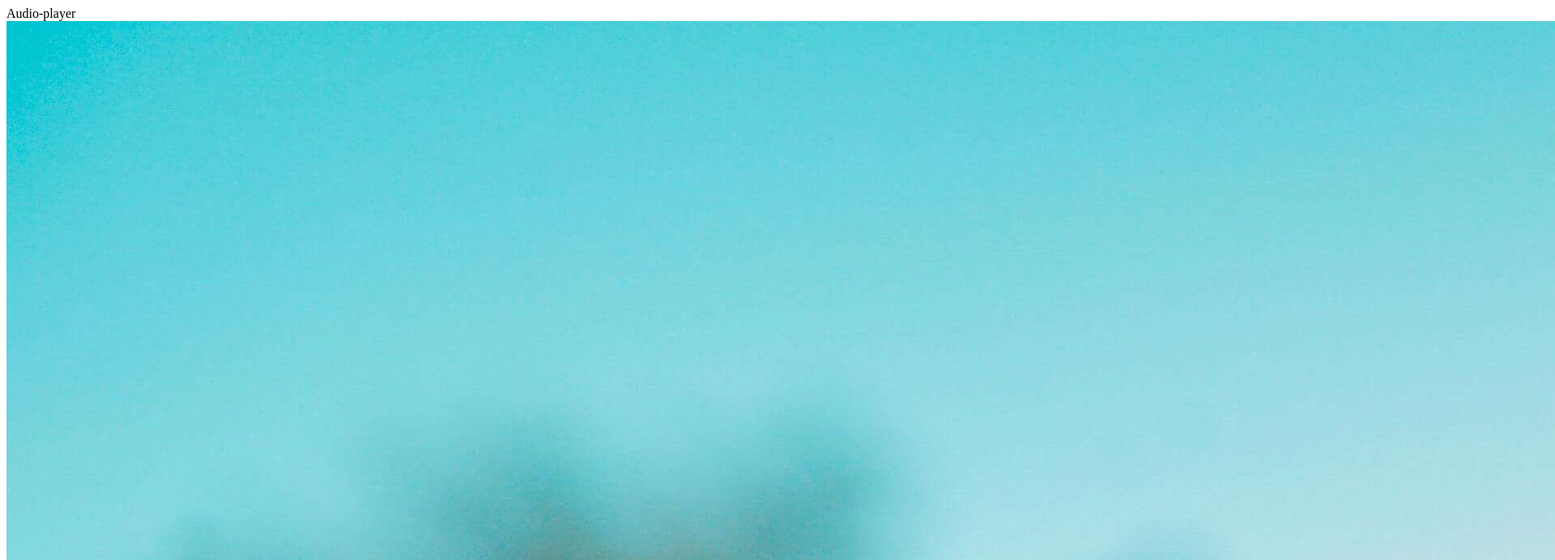
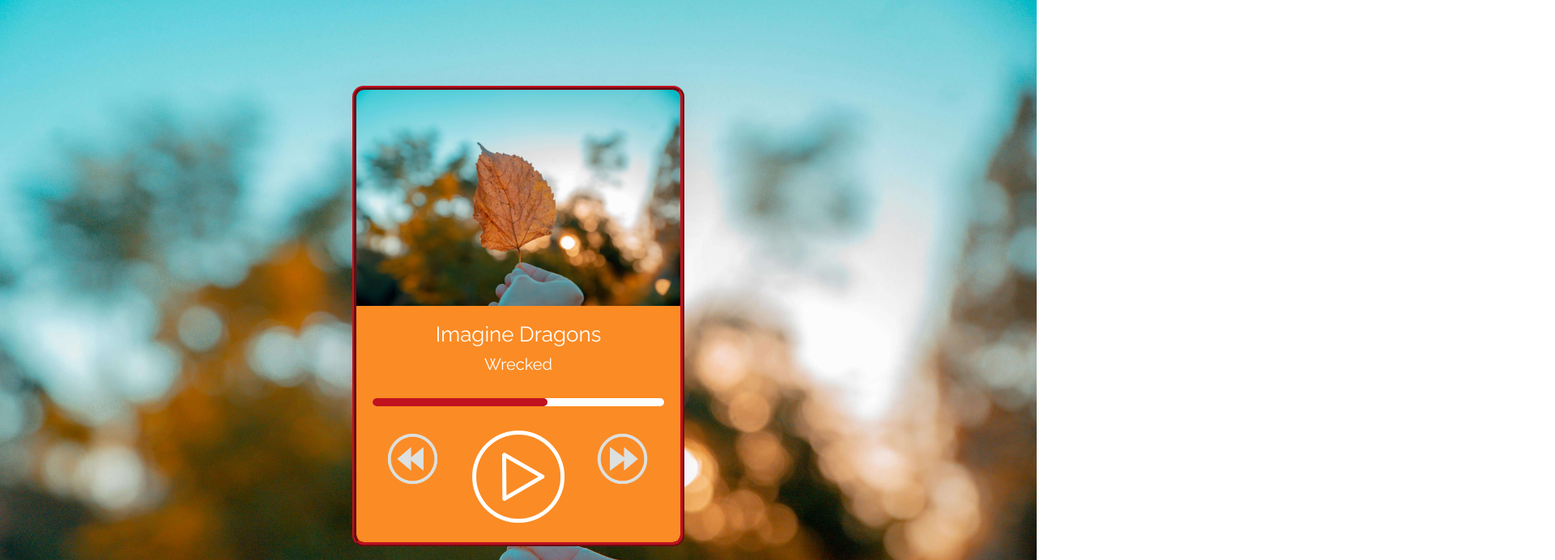
Before and after one commit to SerpentSveta/projects-rs-school, a plain HTML site: page js30-audio-player/index.html in a window 1280 px wide. Shown: the top 692 px of the page at 81% size, 1920 px wide, since content can reach past the window. Drawn offline with Linux system fonts and the light colour scheme.

Commit message:
feat: add style

```diff
--- a/js30-audio-player/index.html
+++ b/js30-audio-player/index.html
@@ -3,12 +3,17 @@
 <head>
     <meta charset="UTF-8">
     <meta name="viewport" content="width=device-width, initial-scale=1.0">
+    <link rel="preconnect" href="https://fonts.googleapis.com">
+    <link rel="preconnect" href="https://fonts.gstatic.com" crossorigin>
+    <link href="https://fonts.googleapis.com/css2?family=Raleway:ital,wght@0,100..900;1,100..900&display=swap"
+        rel="stylesheet">
+    <link rel="stylesheet" href="./style.css">
     <title>Audio-player</title>
 </head>
 <body>
 <div class="pleer__wrapper cover-1">
     <section class="pleer">
-        <div class="h1">Audio-player</div>
+        <h1 class="h1__title">Audio-player</h1>
         <div class="pleer__img"><img class="cover" src="./assets/img/cover-1.jpg" alt="Track cover"></div>
         <div class="pleer__description">
             <div class="pleer__title">
--- /dev/null
+++ b/js30-audio-player/style.css
@@ -0,0 +1,114 @@
+html {
+    box-sizing: border-box;
+    scroll-behavior: smooth;
+    width: 100%;
+    height: 100%;
+}
+
+*,
+::after,
+::before {
+    box-sizing: inherit;
+}
+
+body {
+    width: 100%;
+    height: 100%;
+    margin: 0;
+    padding: 0;
+    font-family: "Raleway", sans-serif;
+    font-optical-sizing: auto;
+    font-weight: 400;
+    font-style: normal;
+}
+
+.pleer__wrapper {
+    background: center / contain no-repeat url("./assets/img/cover-1.jpg");
+    background-size: 100% auto;
+    width: 100%;
+    height: 100vh;
+    display: flex;
+    flex-direction: column;
+    justify-content: center;
+    align-items: center;
+}
+
+.h1__title {
+    display: none;
+}
+
+.pleer {
+    max-width: 400px;
+    width: 100%;
+    margin: 0 auto;
+    box-shadow: 0 2px 35px 14px rgba(13, 13, 13, 0.04);
+    outline: 5px solid #9a031e;
+
+    outline: 5px ridge #c1121f;
+    border-radius: 9px;
+}
+
+.pleer__img .cover {
+    display: block;
+    max-width: 100%;
+    border-top-left-radius: 9px;
+    border-top-right-radius: 9px;
+}
+
+.pleer__description {
+    display: flex;
+    flex-direction: column;
+    justify-content: space-between;
+    gap: 30px;
+    background-color: #fb8b24;
+    padding: 20px;
+    border-bottom-left-radius: 9px;
+    border-bottom-right-radius: 9px;
+}
+
+.title__artist {
+
+    margin: 0;
+    margin-bottom: 10px;
+    font-size: 26px;
+    color: #fff;
+    text-align: center;
+}
+
+.title__song {
+    margin: 0;
+    font-size: 20px;
+    color: #fff;
+    text-align: center;
+}
+
+.pleer__progress-bar {
+    display: flex;
+    align-items: center;
+    width: 100%;
+    height: 10px;
+    background-color: #fff;
+    border-radius: 9px;
+    cursor: pointer;
+}
+
+.progress-bar {
+    width: 60%;
+    height: 10px;
+    background-color: #c1121f;
+    border-radius: 9px;
+}
+
+.btn {
+    filter: invert(100%);
+    text-align: center;
+}
+
+.btn img {
+    width: 70%;
+}
+
+.pleer__controls {
+    display: flex;
+    justify-content: space-between;
+}
```
